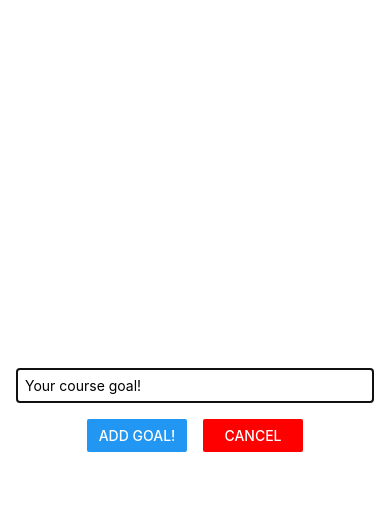
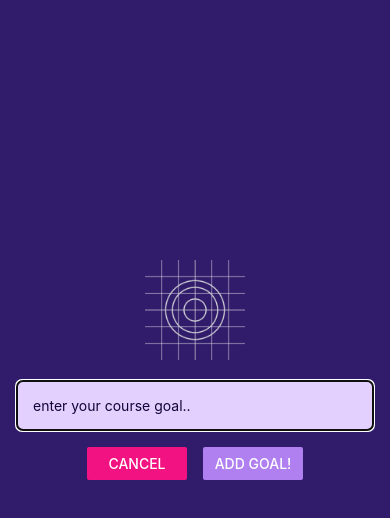
Before and after one commit to DaemNE/RNCourse, a React Native app: screen / in a window 390 px wide. Both pictures are taken after a click on the button "ADD NEW GOAL". Shown: the top 518 px of the page. Built offline with nearby package versions, Linux system fonts and the light colour scheme.

Commit message:
Finished first application with Expo React Native

```diff
--- a/App.js
+++ b/App.js
@@ -1,14 +1,17 @@
+import ExpoStatusBar from "expo-status-bar/build/ExpoStatusBar";
 import { useState } from "react";
 import { StyleSheet, View, Button } from "react-native";
-import { CounterContainer } from "./components/CounterContainer";
 import { GoalInput } from "./components/GoalInput";
 import { GoalsContainer } from "./components/GoalsContainer";
+import { StatusBar } from "expo-status-bar";
 
 export default function App() {
   const [courseGoals, setCourseGoals] = useState([]);
   const [modalIsVisible, setModalIsVisible] = useState(false);
 
   return (
+    <>
+      <StatusBar style="light" />
       <View style={styles.appContainer}>
         <GoalInput
           courseGoals={courseGoals}
@@ -22,18 +25,20 @@
         />
         <Button
           title="Add New Goal"
-        color={"red"}
+          color={"#5e0acc"}
           onPress={() => setModalIsVisible(true)}
         />
-      <CounterContainer />
       </View>
+    </>
   );
 }
 
 const styles = StyleSheet.create({
   appContainer: {
     flex: 1,
-    paddingTop: 50,
+    paddingTop: 70,
+    paddingBottom: 100,
     paddingHorizontal: 16,
+    alignItems: "center",
   },
 });
--- a/app.json
+++ b/app.json
@@ -5,6 +5,7 @@
         "version": "1.0.0",
         "orientation": "portrait",
         "icon": "./assets/icon.png",
+        "backgroundColor": "#1e085a",
         "userInterfaceStyle": "light",
         "splash": {
             "image": "./assets/splash.png",
@@ -14,9 +15,7 @@
         "updates": {
             "fallbackToCacheTimeout": 0
         },
-    "assetBundlePatterns": [
-      "**/*"
-    ],
+        "assetBundlePatterns": ["**/*"],
         "ios": {
             "supportsTablet": true
         },
--- a/components/GoalInput.js
+++ b/components/GoalInput.js
@@ -1,8 +1,14 @@
 import { useEffect, useState } from "react";
-import { Button, TextInput, View, StyleSheet, Modal, Text } from "react-native";
+import {
+  Button,
+  TextInput,
+  View,
+  StyleSheet,
+  Modal,
+  Image,
+} from "react-native";
 
 export const GoalInput = ({
-  courseGoals,
   setCourseGoals,
   modalIsVisible,
   setModalIsVisible,
@@ -23,22 +29,29 @@
   return (
     <Modal visible={modalIsVisible} animationType="slide">
       <View style={styles.inputContainer}>
+        <Image
+          source={require("../assets/images/adaptive-icon.png")}
+          style={styles.image}
+        />
         <TextInput
-          placeholder="Your course goal!"
+          placeholder="enter your course goal.."
           style={styles.textInput}
           onChangeText={(enteredText) => setEnteredGoalText(enteredText)}
           value={enteredGoalText}
         />
         <View style={styles.buttonContainer}>
           <View style={styles.button}>
-            <Button title="Add Goal!" onPress={addGoalHandler} />
-          </View>
-
-          <View style={styles.button}>
             <Button
               title="Cancel"
               onPress={() => setModalIsVisible(false)}
-              color="red"
+              color="#f31282"
+            />
+          </View>
+          <View style={styles.button}>
+            <Button
+              title="Add Goal!"
+              onPress={addGoalHandler}
+              color={"#b180f0"}
             />
           </View>
         </View>
@@ -50,18 +63,21 @@
 const styles = StyleSheet.create({
   textInput: {
     borderWidth: 1,
-    borderColor: "#CCCCCC",
+    borderColor: "#e4d0ff",
+    backgroundColor: "#e4d0ff",
     width: "100%",
-    padding: 8,
+    padding: 16,
+    color: "#120438",
+    borderRadius: 6,
   },
   inputContainer: {
     flex: 1,
     justifyContent: "center",
     alignItems: "center",
-    marginBottom: 24,
-    borderBottomWidth: 1,
-    borderBottomColor: "#CCCCCC",
     padding: 16,
+    backgroundColor: "#311B6B",
+    paddingBottom: 140,
+    color: "white",
   },
   buttonContainer: {
     flexDirection: "row",
@@ -71,4 +87,9 @@
     width: 100,
     marginHorizontal: 8,
   },
+  image: {
+    width: 100,
+    height: 100,
+    margin: 20,
+  },
 });
--- a/components/GoalsContainer.js
+++ b/components/GoalsContainer.js
@@ -29,7 +29,6 @@
 const styles = StyleSheet.create({
   goalsContainer: {
     flex: 3,
-    backgroundColor: "rgba(0, 0, 0, 0.3)",
     borderRadius: 6,
     marginBottom: 6,
   },
@@ -38,5 +37,7 @@
     fontSize: 30,
     textDecorationLine: "underline",
     fontWeight: "bold",
+    paddingBottom: 30,
+    color: "white",
   },
 });
```
Also changed, not shown: assets/images/adaptive-icon.png (added). Lines whose indentation alone changed are shown as unchanged.
